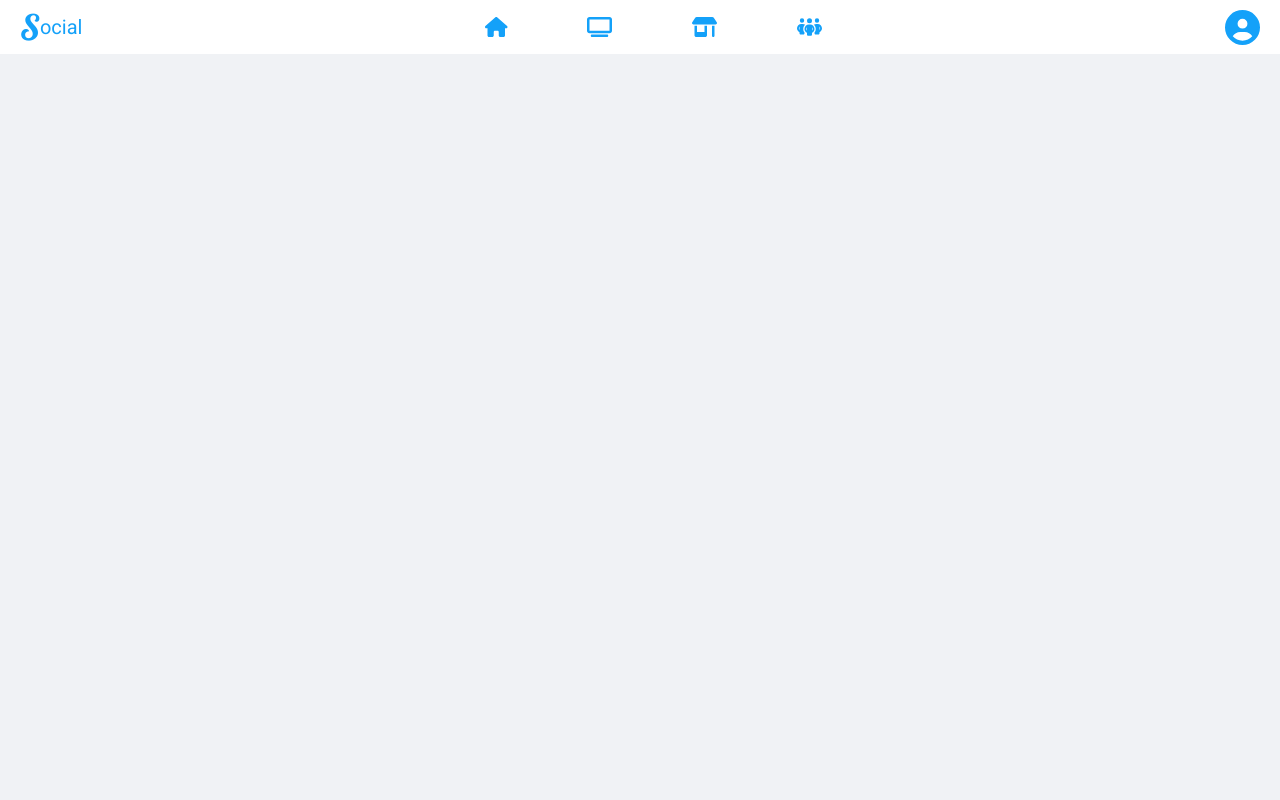
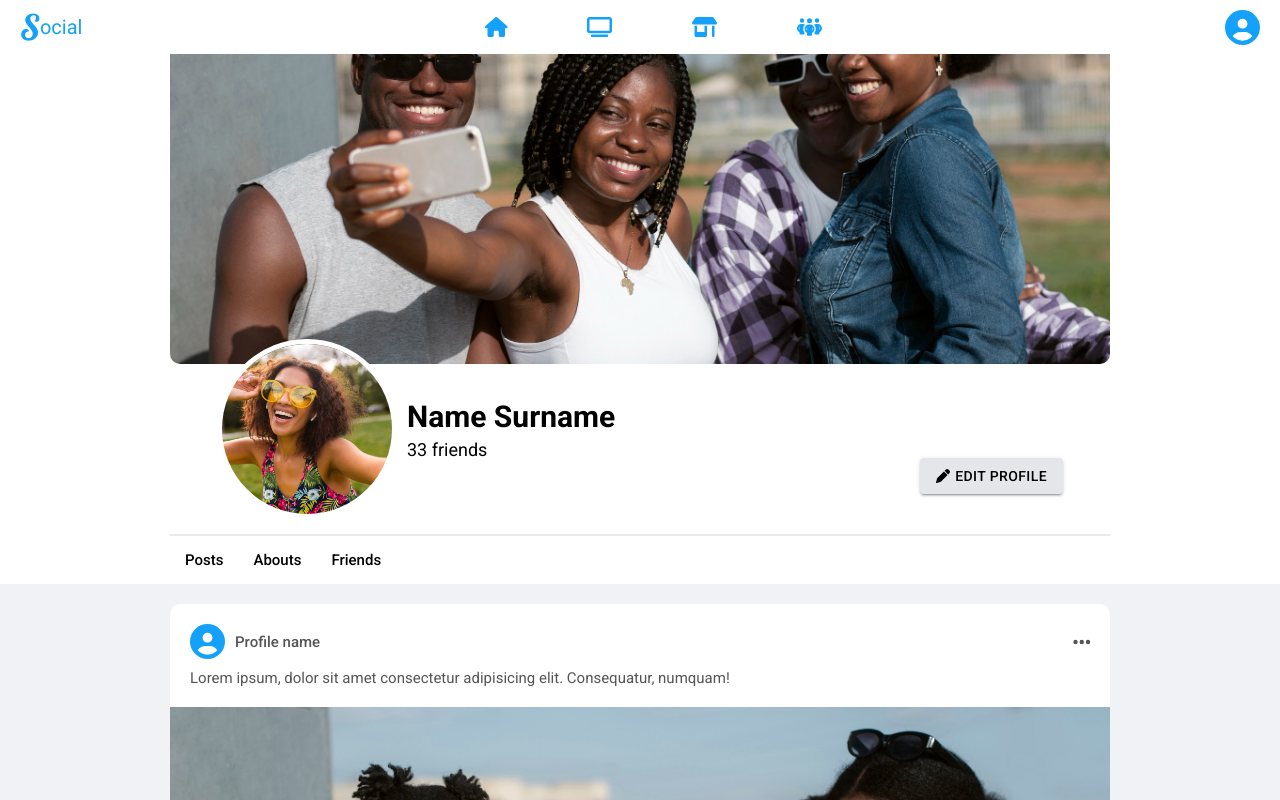
Before and after one commit to marcusxart/social-app, a React (Create React App) app: page /profile in a window 1280 px wide. Before the commit this address had no page. Shown: the top 800 px of the page. Built offline with nearby package versions, Linux system fonts and the light colour scheme.

Commit message:
Finished PostsProfile

```diff
--- a/src/App.js
+++ b/src/App.js
@@ -2,7 +2,9 @@ import { Route, Routes } from "react-router-dom";
 import "./app.css";
 import Header from "./components/Header";
 import Home from "./components/Home";
-import Auth from "./Auth";
+import Auth from "./components/Auth";
+import Profile from "./components/Profile";
+import Posts from "./components/Posts";
 
 function App() {
   return (
@@ -11,6 +13,7 @@ function App() {
       <Routes>
         <Route path="/" element={<Home />} />
         <Route path="/auth" element={<Auth />} />
+        <Route path="/profile/*" element={<Profile />} />
       </Routes>
     </main>
   );
--- a/src/app.css
+++ b/src/app.css
@@ -19,7 +19,7 @@ h2 {
 }
 
 hr {
-  border: 1px solid #d1cece;
+  border: 1px solid #ebebeb;
 }
 
 ::-webkit-scrollbar {
--- /dev/null
+++ b/src/components/AboutProfile.jsx
@@ -0,0 +1,7 @@
+import React from "react";
+
+const AboutProfile = () => {
+  return <div>AboutProfile</div>;
+};
+
+export default AboutProfile;
--- a/src/Auth.jsx
+++ b/src/components/Auth.jsx
@@ -1,7 +1,7 @@
 import React from "react";
 import styled from "styled-components";
 import { TextField, Button } from "@mui/material";
-import variable from "./variable";
+import variable from "../variable";
 
 const Auth = () => {
   return (
--- /dev/null
+++ b/src/components/FriendsProfile.jsx
@@ -0,0 +1,86 @@
+import React from "react";
+import styled from "@emotion/styled";
+import variable from "../variable";
+import { FontAwesomeIcon } from "@fortawesome/react-fontawesome";
+import { faCircleUser } from "@fortawesome/free-solid-svg-icons";
+
+const FriendsProfile = () => {
+  return (
+    <Container>
+      <header>
+        <h2>Friends</h2>
+      </header>
+      <Lists>
+        <li className="user">
+          <FontAwesomeIcon icon={faCircleUser} />
+          Profile
+        </li>
+        <li className="user">
+          <FontAwesomeIcon icon={faCircleUser} />
+          Profile
+        </li>
+        <li className="user">
+          <FontAwesomeIcon icon={faCircleUser} />
+          Profile
+        </li>
+        <li className="user">
+          <FontAwesomeIcon icon={faCircleUser} />
+          Profile
+        </li>
+        <li className="user">
+          <FontAwesomeIcon icon={faCircleUser} />
+          Profile
+        </li>
+        <li className="user">
+          <FontAwesomeIcon icon={faCircleUser} />
+          Profile
+        </li>
+        <li className="user">
+          <FontAwesomeIcon icon={faCircleUser} />
+          Profile
+        </li>
+        <li className="user">
+          <FontAwesomeIcon icon={faCircleUser} />
+          Profile
+        </li>
+      </Lists>
+    </Container>
+  );
+};
+
+export default FriendsProfile;
+
+const Container = styled.div`
+  padding: 2.5rem 1.5rem;
+  background: white;
+  max-width: 940px;
+  margin: 0 auto;
+`;
+
+const Lists = styled.ul`
+  list-style: none;
+  display: grid;
+  grid-template-columns: repeat(auto-fill, minmax(320px, auto));
+
+  li {
+    display: flex;
+    flex-wrap: wrap;
+    align-items: center;
+    padding: 1rem 0;
+    padding-left: 1rem;
+    margin: 0.5rem 0;
+    font-size: 1.5rem;
+    font-weight: 500;
+    &:hover {
+      background-color: #e4e6e9;
+      border-radius: 1rem;
+    }
+
+    svg {
+      font-size: 6rem;
+      width: 6rem;
+      margin-right: 1rem;
+      color: ${variable.primaryColor};
+    }
+  }
+`;
--- a/src/components/MainBar.jsx
+++ b/src/components/MainBar.jsx
@@ -9,9 +9,11 @@ const MainBar = () => {
     <Bar>
       <StorySlider />
       <AddPost />
-      <Posts />
-      <Posts />
-      <Posts />
+      <div className="posts">
+        <Posts />
+        <Posts />
+        <Posts />
+      </div>
     </Bar>
   );
 };
@@ -23,6 +25,10 @@ const Bar = styled.div`
   min-width: 550px;
   max-width: 650px;
   flex: 1;
+  .posts {
+    max-width: 50rem;
+    margin: auto;
+  }
   @media screen and (max-width: 700px) {
     min-width: 320px;
     max-width: 500px;
--- a/src/components/Posts.jsx
+++ b/src/components/Posts.jsx
@@ -34,7 +34,6 @@ const Posts = () => {
 export default Posts;
 
 const PostsStyled = styled.div`
-  max-width: 50rem;
   margin: auto;
   padding-bottom: 2rem;
   margin-bottom: 2.5rem;
--- /dev/null
+++ b/src/components/PostsProfile.jsx
@@ -0,0 +1,19 @@
+import React from "react";
+import Posts from "./Posts";
+import styled from "styled-components";
+
+const PostsProfile = () => {
+  return (
+    <Container>
+      <Posts />
+      <Posts />
+    </Container>
+  );
+};
+
+export default PostsProfile;
+
+const Container = styled.div`
+  max-width: 940px;
+  margin: 0 auto;
+`;
--- /dev/null
+++ b/src/components/Profile.jsx
@@ -0,0 +1,181 @@
+import React from "react";
+import styled from "styled-components";
+import { Link, useLocation } from "react-router-dom";
+import Story6 from "../images/story-6.jpg";
+import Story5 from "../images/story-5.jpg";
+import AboutProfile from "./AboutProfile";
+import PostsProfile from "./PostsProfile";
+import FriendsProfile from "./FriendsProfile";
+import { Button } from "@mui/material";
+import { FontAwesomeIcon } from "@fortawesome/react-fontawesome";
+import { faPen } from "@fortawesome/free-solid-svg-icons";
+
+const Profile = () => {
+  const pathname = useLocation().pathname;
+
+  const handleTabs = () => {
+    if (pathname === "/profile/about") return <AboutProfile />;
+    else if (pathname === "/profile/friends") return <FriendsProfile />;
+    else return <PostsProfile />;
+  };
+
+  return (
+    <ProfileStyled>
+      <div className="top-wrapper">
+        <div className="dashboard">
+          <div className="cover">
+            <img src={Story6} alt="" />
+          </div>
+          <div className="info">
+            <div className="profile-desc">
+              <div className="profile-img">
+                <img src={Story5} alt="" />
+              </div>
+              <div className="profile-info">
+                <h1>Name Surname</h1>
+                <p>33 friends</p>
+              </div>
+            </div>
+
+            <div className="btn-group">
+              <Button
+                variant="contained"
+                sx={{
+                  bgcolor: "#e4e6e9",
+                  color: "black",
+                  fontSize: "1.4rem",
+                  "&:hover": {
+                    bgcolor: "#d5d7da",
+                  },
+                }}
+              >
+                <FontAwesomeIcon icon={faPen} style={{ marginRight: "5px" }} />
+                Edit Profile
+              </Button>
+            </div>
+          </div>
+          <hr />
+          <div className="nav">
+            <ul>
+              <li>
+                <Link to="/profile">Posts</Link>
+              </li>
+              <li>
+                <Link to="about">Abouts</Link>
+              </li>
+              <li>
+                <Link to="friends">Friends</Link>
+              </li>
+            </ul>
+          </div>
+        </div>
+      </div>
+      <div className="bottom-wrapper">{handleTabs()}</div>
+    </ProfileStyled>
+  );
+};
+
+export default Profile;
+
+const ProfileStyled = styled.div`
+  width: 100%;
+  min-height: 100vh;
+  .top-wrapper {
+    width: 100%;
+    background-color: white;
+  }
+  .dashboard {
+    display: flex;
+    flex-direction: column;
+    max-width: 940px;
+    margin: 0 auto;
+    height: 530px;
+    position: relative;
+  }
+
+  .cover {
+    width: 100%;
+    position: relative;
+    height: 380px;
+    border-bottom-right-radius: 1rem;
+    border-bottom-left-radius: 1rem;
+    overflow: hidden;
+    img {
+      position: absolute;
+      width: 100%;
+      height: 100%;
+      object-fit: cover;
+    }
+  }
+
+  .info {
+    display: flex;
+    width: 90%;
+    margin: 0 auto 10px;
+    height: 160px;
+    justify-content: space-between;
+    align-items: center;
+
+    .btn-group {
+      display: flex;
+      align-items: flex-end;
+      height: 100%;
+      padding-bottom: 30px;
+    }
+
+    .profile-desc {
+      position: relative;
+      z-index: 3;
+      display: flex;
+      align-items: center;
+      margin-bottom: 30px;
+
+      h1 {
+        font-size: 3rem;
+        margin-bottom: 0.5rem;
+      }
+      p {
+        font-size: 1.8rem;
+      }
+      .profile-img {
+        width: 180px;
+        height: 180px;
+        border-radius: 50%;
+        overflow: hidden;
+        margin-right: 10px;
+        border: 5px solid white;
+
+        img {
+          width: 100%;
+          height: 100%;
+          object-fit: cover;
+        }
+      }
+    }
+  }
+
+  .nav {
+    flex: 1;
+    ul {
+      display: flex;
+      height: 100%;
+      align-items: center;
+    }
+
+    li {
+      list-style: none;
+      font-size: 1.5rem;
+      font-weight: 500;
+      padding: 1.5rem;
+
+      a {
+        text-decoration: none;
+        color: inherit;
+      }
+    }
+  }
+
+  .bottom-wrapper {
+    margin-top: 20px;
+  }
+`;
```
Also changed, not shown: src/images/story-5.jpg (added), src/images/story-6.jpg (added).
